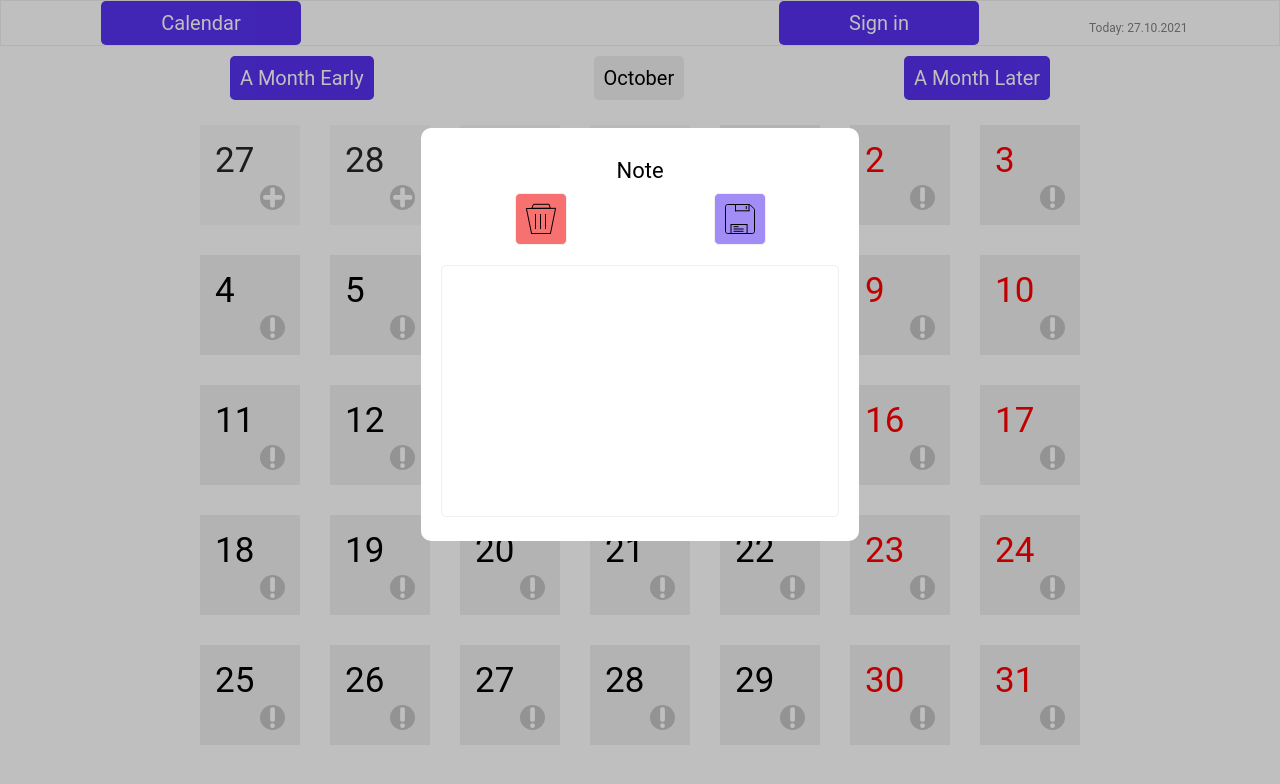
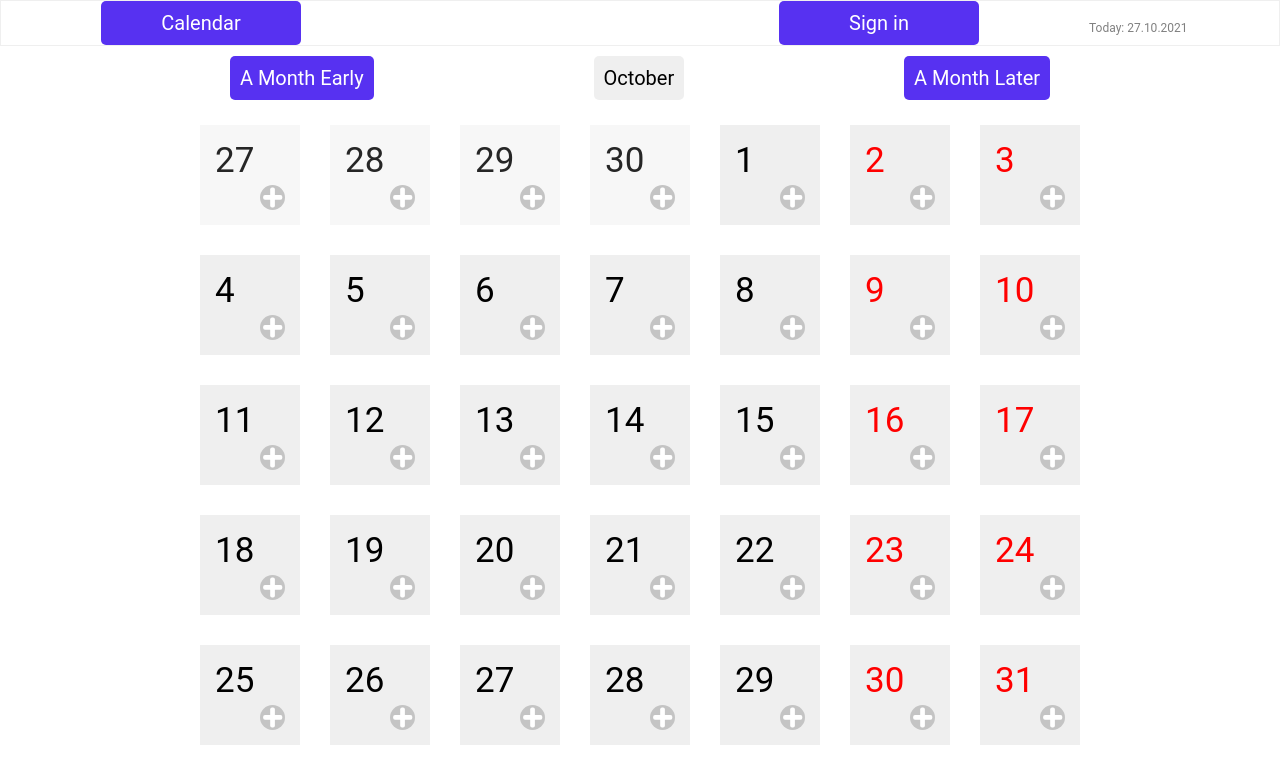
Before and after one commit to Kukonen/calendar, a React (Create React App) app in the folder client/: page / in a window 1280 px wide. Shown: the top 784 px of the page. Built offline with nearby package versions, Linux system fonts and the light colour scheme; no server answers.

Commit message:
add context

```diff
--- a/client/src/Components/App/App.jsx
+++ b/client/src/Components/App/App.jsx
@@ -1,6 +1,7 @@
 import React from 'react'
 import {useState} from 'react'
 import axios from 'axios';
+import { Context } from '../../context';
 
 import Header from '../Header/Header';
 import Model from '../Model/Model';
@@ -60,6 +61,8 @@ const App = () => {
     const [daysInThisMonth, setDaysInThisMonth] = useState(new Date(date.getFullYear(), date.getMonth() + 1, 0).getDate());
     const [daysInLastMonth, setDaysInLastMonth] = useState(new Date(date.getFullYear(), date.getMonth(), 0).getDate());
 
+    // activity => activity.date.filter(date => date.day === days)
+
     for (let i = 0, days = 1; days <= daysInThisMonth; ++i) {
         weeks.push([]);
         const startWeekDay = thisMonth.getDay() === 0 ? 7 : thisMonth.getDay();
@@ -77,7 +80,7 @@ const App = () => {
                 weeks[i][j] = {
                     number: days,
                     free: j === 5 || j === 6 ? true : false,
-                    activity: activity.filter(activity => activity.day === days),
+                    activity: false,
                     notSameMonth: false
                 }
                 days++;
@@ -89,7 +92,7 @@ const App = () => {
                 weeks[i][j] = {
                     number: days,
                     free: j === 5 || j === 6 ? true : false,
-                    activity: activity.filter(activity => activity.date.filter(date => date.day === days) ),
+                    activity: false,
                     notSameMonth: false
                 }
                 days++;
@@ -116,15 +119,40 @@ const App = () => {
             setModelWindowMode(mode)
     }
 
-    const [activeWindowMode, setActiveWindowMode] = useState("active");
+    const [activeWindowMode, setActiveWindowMode] = useState("nonactive");
 
-    const note={}
+    const [note, setNote] = useState();
+    const [activityDate, setActivityDate] = useState();
+
+    const openActivity = (day) => {
+        setActiveWindowMode("active");
+
+        let dateOfThisActivity = date;
+        dateOfThisActivity.setDate(day);
+
+        if (day) {
+            axios.post("calendar/savenote", {
+                date: dateOfThisActivity
+            })
+            setActivityDate(date);
+        } else {
+            return;
+        }
+        if (note) {
+            setNote(note);
+        } else {
+            setNote("");
+        }
+    }
 
     function onСloseActiveWindow() {
         setActiveWindowMode("nonactive")
     }
 
     return (
+        <Context.Provider value={{
+            openActivity
+        }}>
             <div>
                 <Model
                     mode={modelWindowMode}
@@ -135,12 +163,13 @@ const App = () => {
                     mode={activeWindowMode}
                     onСlose={onСloseActiveWindow}
                     note = {note}
-                date = {date}
+                    date = {activityDate}
                 />
                 <Header modelWindow={onChangeModelWindowState} />
                 <SwitchMonth early={early} later={later} currentMonth={date.getMonth()} />
                 <Month weeks={weeks} />
             </div>
+        </Context.Provider>
     )
 }
 
--- a/client/src/Components/Day/Day.jsx
+++ b/client/src/Components/Day/Day.jsx
@@ -1,11 +1,15 @@
-import React from 'react';
+import React, {useContext} from 'react';
 import './Day.scss';
+import { Context } from '../../context';
 
 import AddIcon from './Add.svg';
 import ShowIcon from './Show.svg';
 
 const Day = (props) => {
     const {number, free, activity, notSameMonth} = props;
+
+    const {openActivity} = useContext(Context);
+
     return (
         <div className = {notSameMonth ? "Day DayAnotherMonth" : "Day"}>
             <div className={free ? "DayNumber DayNumberFree" : "DayNumber"}>
@@ -13,8 +17,12 @@ const Day = (props) => {
             </div>
             <div className="DayImageSection">{
                 activity ?
-                    <img className="DayImg" src={ShowIcon} alt="show" /> :
-                    <img className="DayImg" src={AddIcon} alt="add" />
+                    <img className="DayImg" src={ShowIcon} alt="show"
+                        onClick = {() => openActivity(number)}
+                    /> :
+                    <img className="DayImg" src={AddIcon} alt="add"
+                        onClick = {() => openActivity(number)}
+                    />
             }</div>
         </div>
     )
--- /dev/null
+++ b/client/src/context.js
@@ -0,0 +1,3 @@
+import React from 'react';
+
+export const Context = React.createContext();
```
Lines whose indentation alone changed are shown as unchanged.
